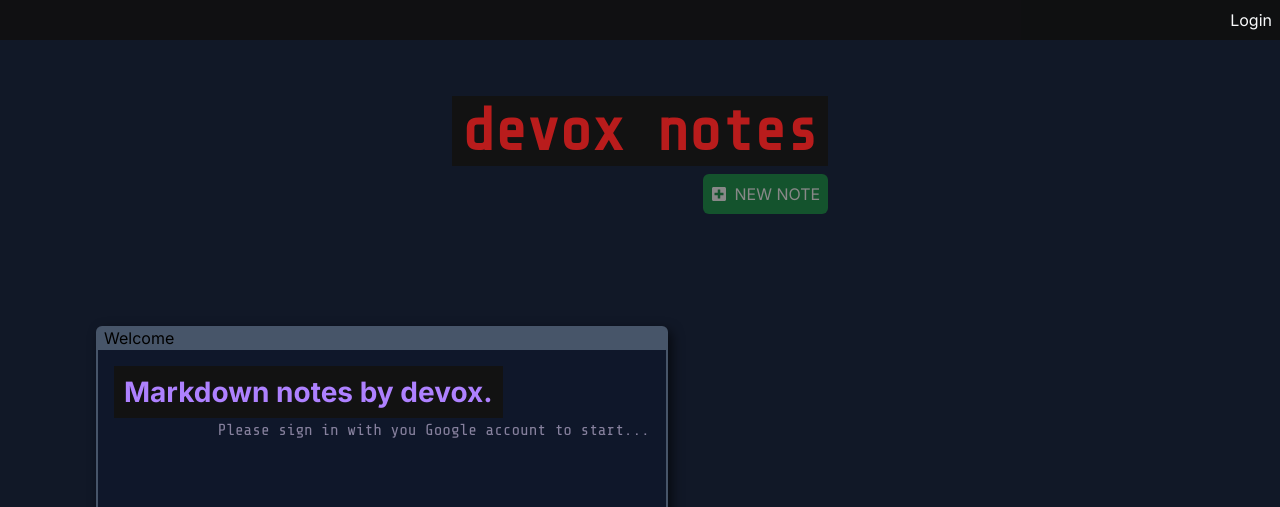
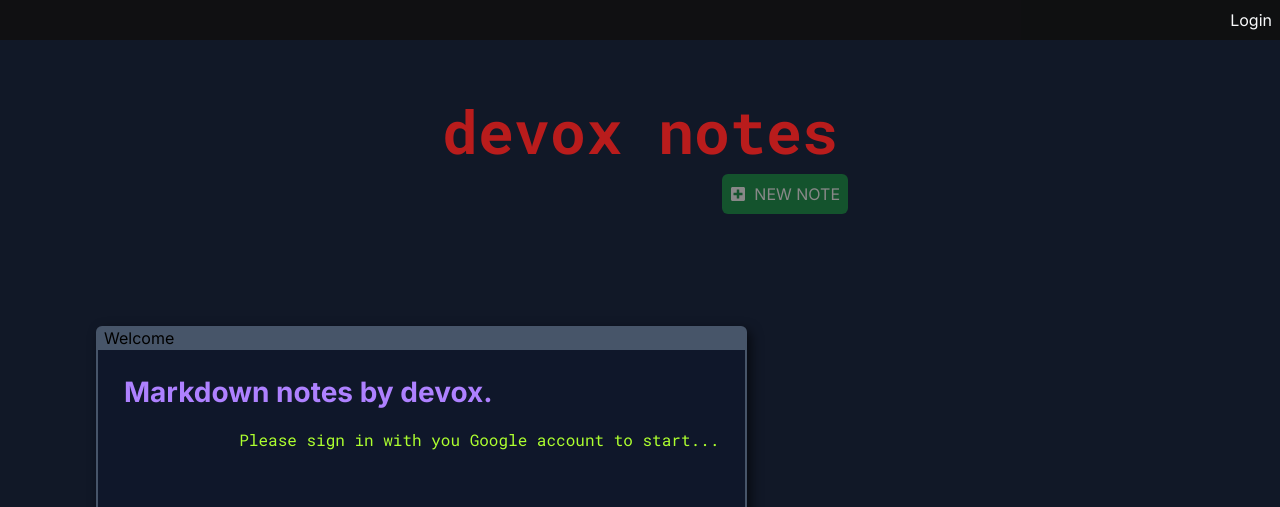
Before and after one commit to staystrongbg/devox-notes, a React (Create React App) app: page / in a window 1280 px wide. Shown: the top 507 px of the page. Built offline with nearby package versions, Linux system fonts and the light colour scheme; no server answers; the database is empty.

Commit message:
Add files via upload

```diff
--- a/src/App.js
+++ b/src/App.js
@@ -202,19 +202,14 @@ function App() {
     }
   };
 
-  const images = [
-    './pexels-fwstudio-172277.jpg',
-    './programiranje.jpg',
-    './pexels-negative-space-34153.jpg',
-    'gnome.jpg',
-    'stepin.jpg',
-    '',
-  ];
+  const background = [];
 
-  const [bg, setBg] = useState(images[0]);
+  const [bg, setBg] = useState(background[0]);
 
   useEffect(() => {
     window.addEventListener('scroll', scrolled);
+
+    return () => window.removeEventListener('scroll', scrolled);
   }, []);
 
   useEffect(() => {
@@ -275,7 +270,6 @@ function App() {
               setIsAddNote={setIsAddNote}
               note={note}
               handleChange={handleChange}
-              // handleSearch={handleSearch}
               setTags={setTags}
             />
           )}
--- a/src/components/Header.js
+++ b/src/components/Header.js
@@ -11,7 +11,13 @@ const Header = ({
   return (
     <header className=' lg:flex lg:justify-around lg:items-start lg:flex-row  flex-col items-center justify-center p-4 mt-20'>
       <div className='flex flex-col items-center justify-center lg:justify-end lg:items-end gap-2 '>
-        <h1 className='main-title text-6xl text-red-700 '>devox notes</h1>
+        <h1
+          className={`main-title text-6xl text-red-700 transition-all ${
+            isScrolled ? 'fixed top-2 left-2 z-50 text-4xl ' : ''
+          } `}
+        >
+          devox notes
+        </h1>
         <button
           title='Add new note'
           disabled={!user && true}
--- a/src/components/Topbar.js
+++ b/src/components/Topbar.js
@@ -1,4 +1,5 @@
 import { signInWithPopup, signOut } from 'firebase/auth';
+import { useState } from 'react';
 import { auth, provider } from '../firebase-config';
 
 const Topbar = ({ setIsAuth, user }) => {
@@ -18,11 +19,19 @@ const Topbar = ({ setIsAuth, user }) => {
       localStorage.clear();
     });
   };
+
+  const [showLogoutButton, setShowLogoutButton] = useState(false);
   return (
     <div className='w-full bg-[#101010]/90 p-2 text-gray-50 fixed z-50  flex items-center justify-end'>
       {user ? (
         <div className='flex justify-center gap-4 items-center'>
-          <div className='flex flex-col justify-center items-end gap-2'>
+          <div
+            className={` flex-col justify-center items-end gap-2 sm:flex ${
+              showLogoutButton
+                ? ' bg-gray-800 p-2 fixed top-10 right-5 flex z-50 '
+                : 'hidden'
+            }  `}
+          >
             <span className='text-sm'>{user.email}</span>
             <button
               className='ml-2 bg-green-900 rounded-md p-1 text-xs text-gray-50 font-bold tracking-wide '
@@ -31,7 +40,12 @@ const Topbar = ({ setIsAuth, user }) => {
               Logout
             </button>
           </div>
-          <img className='rounded-full w-10' src={user.photoURL} alt='' />
+          <img
+            className='rounded-full w-10'
+            src={user.photoURL}
+            alt='user-photo'
+            onClick={() => setShowLogoutButton(!showLogoutButton)}
+          />
         </div>
       ) : (
         <button onClick={signInWithGoogle}>Login</button>
--- a/src/index.css
+++ b/src/index.css
@@ -1,4 +1,4 @@
-@import url('https://fonts.googleapis.com/css2?family=Inter:wght@400;700&family=Share+Tech+Mono&display=swap');
+@import url('https://fonts.googleapis.com/css2?family=Inter:wght@400;700&family=Roboto+Mono:wght@400;700&display=swap');
 
 @tailwind base;
 @tailwind components;
@@ -9,9 +9,9 @@ body {
 }
 
 code {
-  font-family: 'Share Tech Mono';
-  color: #87819e;
-  word-break: break-all;
+  font-family: 'Roboto Mono';
+  /* color: #87819e; */
+  color: greenyellow;
   width: 100%;
   display: block;
   white-space: break-spaces;
@@ -25,6 +25,8 @@ li {
 @media (min-width: 336px) {
   code {
     font-size: 11px;
+    padding: 5px 10px;
+    margin: 5px 0;
   }
 }
 
@@ -32,7 +34,6 @@ li {
   code {
     font-size: 12px;
   }
-  md: text-base text-sm;
 }
 
 @media (min-width: 1136px) {
@@ -61,7 +62,6 @@ h1,
 h2,
 h3 {
   color: #ae81ff;
-  background-color: #121212;
   text-align: left;
   display: inline-flex;
   padding: 5px 10px;
@@ -74,21 +74,21 @@ button:disabled {
 
 .main-title {
   /* color: rgb(30 58 138); */
-  font-family: 'Share Tech Mono';
-
+  font-family: 'Roboto Mono';
+  font-weight: 700;
   /* text-shadow: 2px 2px 4px #d3e4f5, 2px 2px 2px #e3d4e5; */
 }
 
 .tags {
-  font-family: 'Share Tech Mono';
+  font-family: 'Roboto Mono';
   padding: 40px;
   border-bottom: 1px dashed #87819e;
 }
 
 .tags-in-note {
-  font-family: 'Share Tech Mono';
+  font-family: 'Roboto Mono';
 }
 
 .search-input {
-  font-family: 'Share Tech Mono';
+  font-family: 'Roboto Mono';
 }
```
